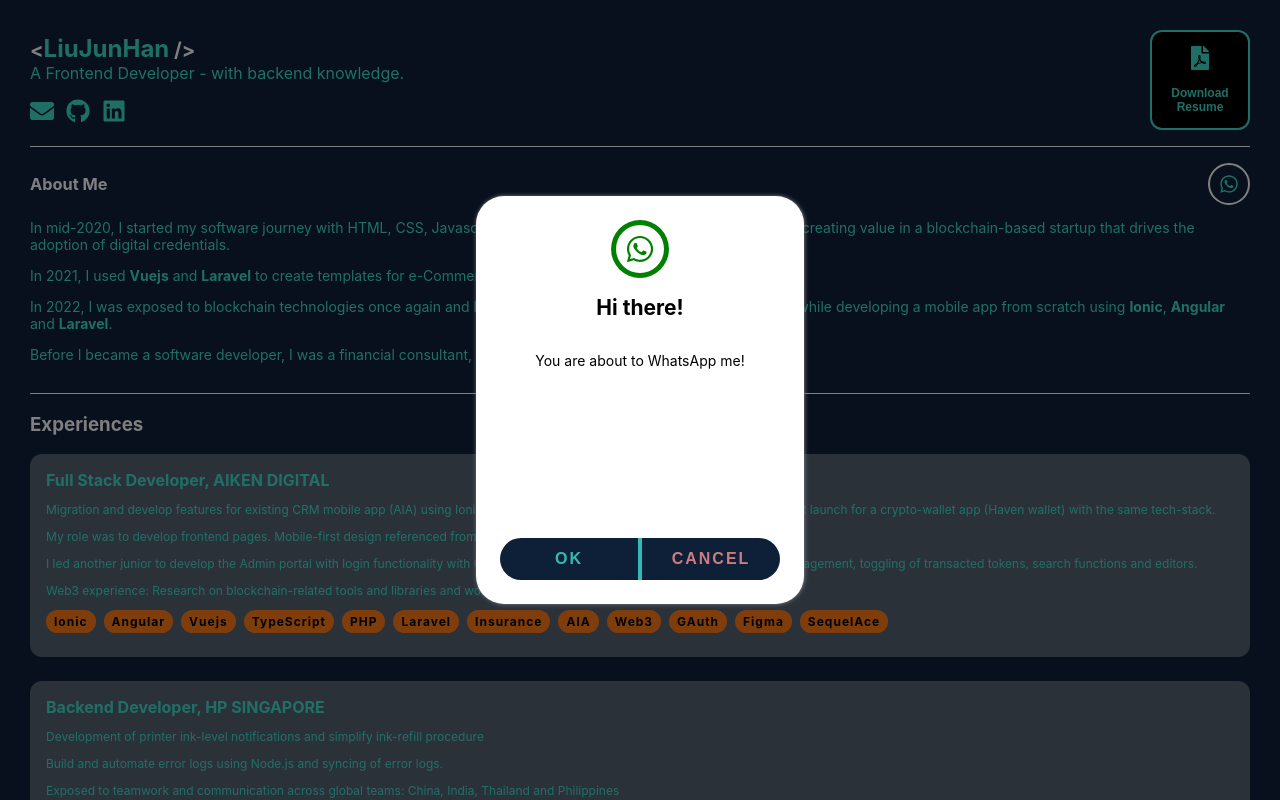
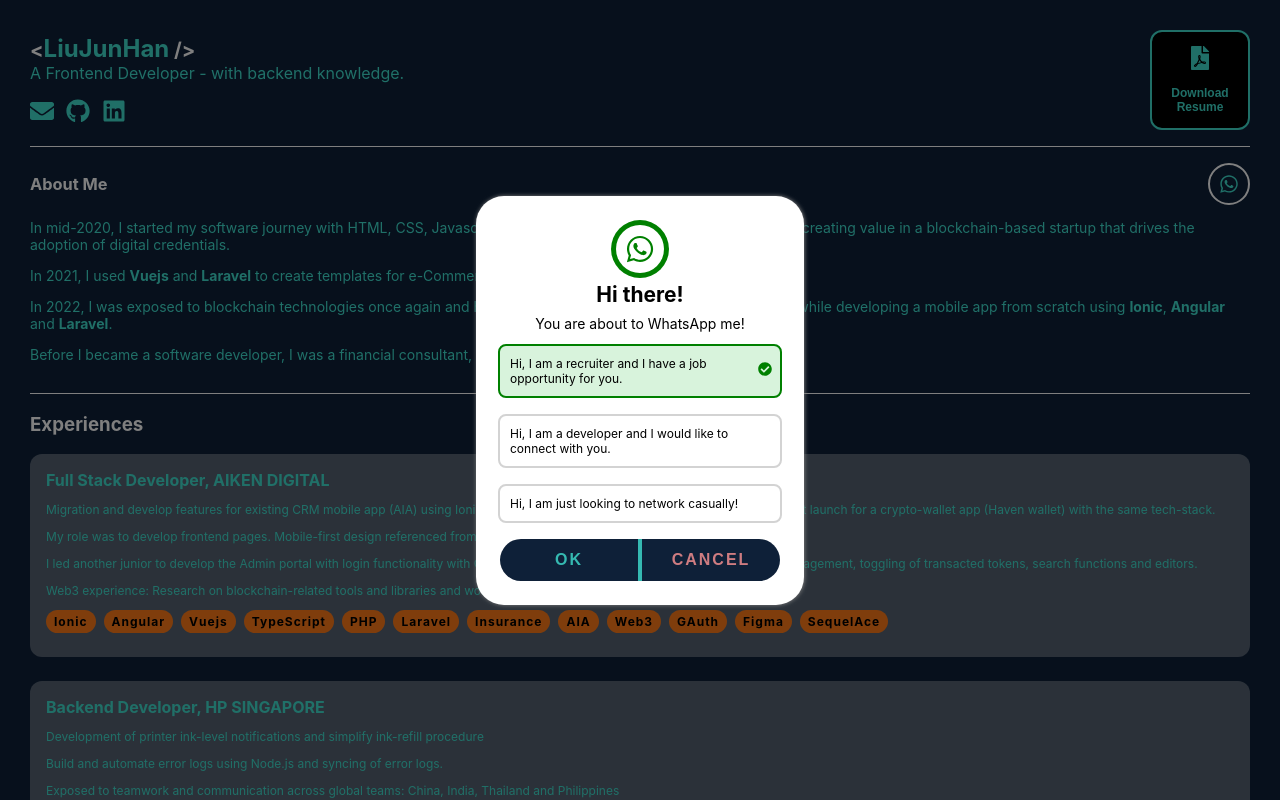
Before and after one commit to jun-han-github/dashboard, a React (Vite) app: page / in a window 1280 px wide. Both pictures are taken after a click on the element 1229 px from the left and 184 px from the top of the page. Shown: the top 800 px of the page. Built offline with nearby package versions, Linux system fonts and the light colour scheme.

Commit message:
feat: icon animation && whatsapp text

```diff
--- a/src/components/layout/Layout.scss
+++ b/src/components/layout/Layout.scss
@@ -3,6 +3,8 @@
     // background-color: #ffffff;
     display: flex;
     flex-direction: column;
+    align-items: center;
+
     height: auto;
 
     .container {
--- a/src/components/modal/Modal.scss
+++ b/src/components/modal/Modal.scss
@@ -15,7 +15,7 @@
         position: absolute;
         z-index: 97;
 
-        height: 360px;
+        min-height: 360px;
         width: 280px;
         border-radius: 28px;
         padding: 24px;
@@ -23,6 +23,7 @@
 
         display: flex;
         flex-direction: column;
+        justify-content: space-between;
 
         .content {
             height: 100%;
@@ -32,7 +33,34 @@
             align-items: center;
 
             h2, p {
+                margin: 4px;
                 color: black;
+            }
+
+            .template-message {
+                display: flex;
+                justify-content: space-between;
+                align-items: center;
+                width: 100%;
+                text-align: left;
+                border: 2px solid;
+                border-radius: 8px;
+                margin: 8px;
+                cursor: pointer;
+
+                p {
+                    font-size: 0.75rem;
+                    margin: 10px;
+                    color: black;
+                }
+
+                .checkmark {
+                    margin: 0 8px;
+                }
+            }
+
+            .template-message:hover {
+                background-color: lightblue;
             }
         }
 
@@ -40,6 +68,7 @@
             display: flex;
             background-color: #0E2038;
             border-radius: 24px;
+            margin-top: 8px;
 
             > button {
                 border: none;
@@ -82,7 +111,7 @@
     position: relative;
     overflow: hidden;
     border-radius: 50%;
-    animation: rotateBorder 0.5s linear 1;
+    animation: rotateBorder 1s linear 1;
     animation-fill-mode: forwards;
 
     &::before {
@@ -97,7 +126,9 @@
 
     @keyframes rotateBorder {
         0% { transform: rotate(0deg); }
-        100% { transform: rotate(360deg); }
+        50% { transform: rotate(360deg); }
+        75% { transform: translateY(-6px); }
+        100% { transform: translateY(0px); }
     }
 
     .icon {
@@ -110,11 +141,14 @@
         justify-content: center;
         align-items: center;
         padding: 4px;
-        animation: inverseRotate 0.5s linear 1;
+        animation: inverseRotate 1s linear 1;
     }
 
     @keyframes inverseRotate {
         0% { transform: rotate(0deg); }
-        100% { transform: rotate(-360deg); }
+        50% { transform: rotate(-360deg); }
+        100% {
+            transform: scale(1);
+        }
     }
 }
--- a/src/components/modal/Modal.tsx
+++ b/src/components/modal/Modal.tsx
@@ -1,6 +1,6 @@
 import { MouseEvent, useEffect, useRef, useState, ReactNode } from 'react';
 import './Modal.scss';
-import { FaCheck, FaExclamation, FaTimes, FaWhatsapp } from 'react-icons/fa';
+import { FaCheck, FaCheckCircle, FaExclamation, FaTimes, FaWhatsapp } from 'react-icons/fa';
 
 type ModalProp = {
     trigger: boolean;
@@ -54,6 +54,27 @@ const Icon = (type: string, size = 30) => {
 
 const Modal = ({ trigger, handleModal, data }: ModalProp) => {
 
+    const messageTemplates = [
+        {
+            id: 1,
+            selected: true,
+            message: 'Hi, I am a recruiter and I have a job opportunity for you.',
+        },
+        {
+            id: 2,
+            selected: false,
+            message: 'Hi, I am a developer and I would like to connect with you.',
+        },
+        {
+            id: 3,
+            selected: false,
+            message: 'Hi, I am just looking to network casually!',
+        },
+    ];
+
+    const [initialMessage, setInitialMessage] = useState('?text=' + messageTemplates[0].message);
+    const [messages, setMessages] = useState(messageTemplates);
+
     const active = {
         display: trigger ? 'flex' : 'none'
     }
@@ -63,8 +84,21 @@ const Modal = ({ trigger, handleModal, data }: ModalProp) => {
     }
 
     const onConfirm = (data?: string) => {
-        console.log(data);
+        window.open(data, '_blank')
     }
+
+    const _addInitialMessage = (id: number, selected: boolean) => {
+
+        messages.forEach((template) =>
+            template.selected = (template.id === id) ? !selected : false);
+
+        const template = messages.find(template => template.selected && template.id === id);
+
+        if (template) setInitialMessage('?text=' + template?.message);
+        else setInitialMessage('');
+
+        setMessages(messages);
+    };
 
     return (
         <div className="backdrop" style={active} onClick={handleModal}>
@@ -73,9 +107,30 @@ const Modal = ({ trigger, handleModal, data }: ModalProp) => {
                     { Icon(data?.iconType) }
                     <h2>{data?.title}</h2>
                     <p>{data?.message}</p>
+                    {
+                        messages.map((template: {id: number, selected: boolean, message: string}) => {
+                            return (
+                                <div
+                                    className="template-message"
+                                    style={{
+                                        borderColor: template.selected ? 'green' : 'lightgrey',
+                                        backgroundColor: template.selected ? '#D8F3DC' : 'white',
+                                    }}
+                                    key={template.id}
+                                    onClick={() => _addInitialMessage(template.id, template.selected)}
+                                >
+                                    <p>{template.message}</p>
+                                    <div className="checkmark">
+                                        <FaCheckCircle color={template.selected ? 'green' : 'transparent'} />
+                                    </div>
+                                </div>
+                            )
+                        })
+                    }
+
                 </div>
                 <div className="actions">
-                    <button onClick={() => onConfirm(data?.url)} className="modal-buttons">OK</button>
+                    <button onClick={() => onConfirm(data?.url + initialMessage)} className="modal-buttons">OK</button>
                     <button onClick={handleModal} className="modal-buttons">CANCEL</button>
                 </div>
             </div>
```
Also changed, not shown: src/components/layout/Layout.tsx (+0 -10 lines).
